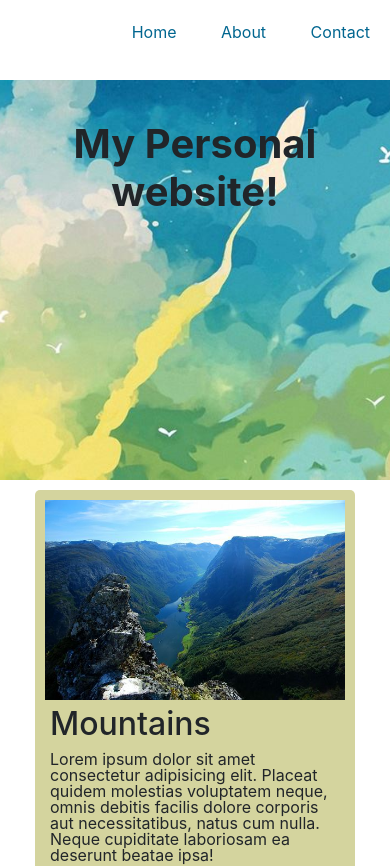
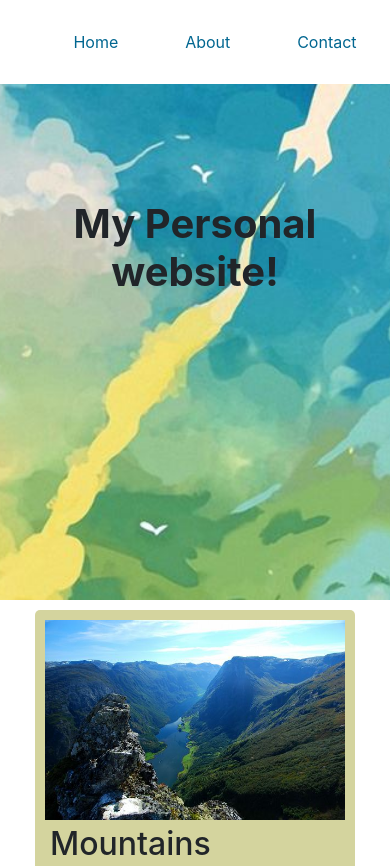
Before and after one commit to FbW-E01/uib-framework-variables-Rudhesh, a website: page src/index.html in a window 390 px wide. Shown: the top 866 px of the page. Drawn offline with nearby package versions, Linux system fonts and the light colour scheme; files that its build step writes are made by us from their sources.

Commit message:
small changes

```diff
--- a/src/scss/main.scss
+++ b/src/scss/main.scss
@@ -4,13 +4,22 @@
 $colorone: #016690;
 
 nav ul {
+    position: fixed;
+    background: #ffffff;
+    display: flex;
+    height: 10vh;
+    align-items: center;
+    justify-content: flex-end;
+    width: 100%;
+
 
     list-style-type: none;
-    text-align: end;
+    // text-align: end;
 
     li {
-        display: inline-flex;
+        // display: inline-flex;
         padding: 20px;
+
         color: $colorone;
 
     }
@@ -22,18 +31,17 @@ nav ul {
 
    .hero {
 
-
     background-image: url(../images/header.jpg);
     background-position: center;
     background-size: cover;
-    height: 400px;
+    height: 600px;
 
 }
 
 h1 {
 
     text-align: center;
-    padding-top: 40px;
+    padding-top: 200px;
     font-weight: bold;
 }
 
@@ -104,8 +112,34 @@ footer ul {
 }
 
 @media only screen and (max-width: 768px) {
+
+    nav ul {
+        position: fixed;
+        background: #ffffff;
+        display: flex;
+        height: 10vh;
+        align-items: center;
+        justify-content: space-around;
+        width: 100%;
+
+
+        list-style-type: none;
+        // text-align: end;
+
+        li {
+            // display: inline-flex;
+            padding: 20px;
+
+            color: $colorone;
+
+        }
+
+
+    }
+
     .container2 {
       display: block;
+      margin: 20px;
     }
 
     .container1 {
```
